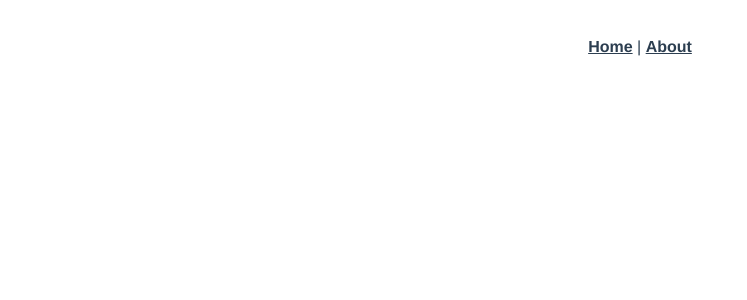
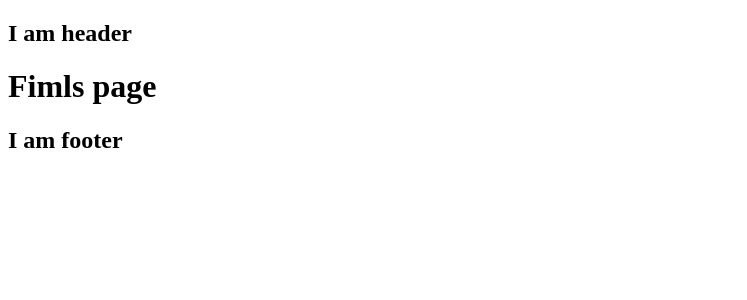
Before and after one commit to WebFIow/you-film, a Vue app: page /films in a window 1280 px wide. Shown: the top 300 px of the page, without its empty margins (0-747 px from the left). Built offline with nearby package versions, Linux system fonts and the light colour scheme.

Commit message:
set routes, create 404 page

```diff
--- a/src/App.vue
+++ b/src/App.vue
@@ -1,32 +1,24 @@
 <template>
   <div id="app">
-    <div id="nav">
-      <router-link to="/">Home</router-link> |
-      <router-link to="/about">About</router-link>
-    </div>
-    <router-view/>
+    <component :is="layout">
+      <router-view/>
+    </component>
   </div>
 </template>
 
-<style lang="scss">
-#app {
-  font-family: Avenir, Helvetica, Arial, sans-serif;
-  -webkit-font-smoothing: antialiased;
-  -moz-osx-font-smoothing: grayscale;
-  text-align: center;
-  color: #2c3e50;
-}
+<script>
+import MainLayout from './layouts/MainLayout'
+import ErrorLayout from './layouts/ErrorLayout'
 
-#nav {
-  padding: 30px;
-
-  a {
-    font-weight: bold;
-    color: #2c3e50;
-
-    &.router-link-exact-active {
-      color: #42b983;
+export default {
+  computed: {
+    layout() {
+      return (this.$route.meta.layout || 'error') + '-layout'
     }
+  },
+  components: {
+    MainLayout,
+    ErrorLayout
   }
 }
-</style>
+</script>
--- /dev/null
+++ b/src/components/Footer.vue
@@ -0,0 +1,9 @@
+<template>
+    <h2>I am footer</h2>
+</template>
+
+<script>
+export default {
+    name: 'Footer'
+}
+</script>
--- /dev/null
+++ b/src/components/Header.vue
@@ -0,0 +1,9 @@
+<template>
+    <h2>I am header</h2>
+</template>
+
+<script>
+export default {
+    name: 'Header'
+}
+</script>
--- /dev/null
+++ b/src/layouts/ErrorLayout.vue
@@ -0,0 +1,9 @@
+<template>
+    <h1>Oops, 404</h1>
+</template>
+
+<script>
+export default {
+    name: 'error-layout'
+}
+</script>
--- /dev/null
+++ b/src/layouts/MainLayout.vue
@@ -0,0 +1,24 @@
+<template>
+  <div>
+    <div class="main-layout">
+      <Header />
+      <main class="app-content">
+        <router-view />
+      </main>
+      <Footer />
+    </div>
+  </div>
+</template>
+
+<script>
+import Header from "../components/Header"
+import Footer from "../components/Footer"
+
+export default {
+  name: "main-layout",
+  components: {
+    Header,
+    Footer,
+  },
+}
+</script>
--- a/src/router/index.js
+++ b/src/router/index.js
@@ -8,15 +8,29 @@ const routes = [
   {
     path: '/',
     name: 'Home',
+    meta: { layout: 'main' },
     component: Home
   },
   {
     path: '/about',
     name: 'About',
+    meta: { layout: 'main' },
     // route level code-splitting
     // this generates a separate chunk (about.[hash].js) for this route
     // which is lazy-loaded when the route is visited.
     component: () => import(/* webpackChunkName: "about" */ '../views/About.vue')
+  },
+  {
+    path: '/actors',
+    name: 'Actors',
+    meta: { layout: 'main' },
+    component: () => import('../views/Actors')
+  },
+  {
+    path: '/films',
+    name: 'Films',
+    meta: { layout: 'main' },
+    component: () => import('../views/Films')
   }
 ]
 
--- /dev/null
+++ b/src/views/Actors.vue
@@ -0,0 +1,9 @@
+<template>
+    <h1>Actors page</h1>
+</template>
+
+<script>
+export default {
+    name: 'Actors'
+}
+</script>
--- /dev/null
+++ b/src/views/Films.vue
@@ -0,0 +1,9 @@
+<template>
+    <h1>Fimls page</h1>
+</template>
+
+<script>
+export default {
+    name: 'Films'
+}
+</script>
```
